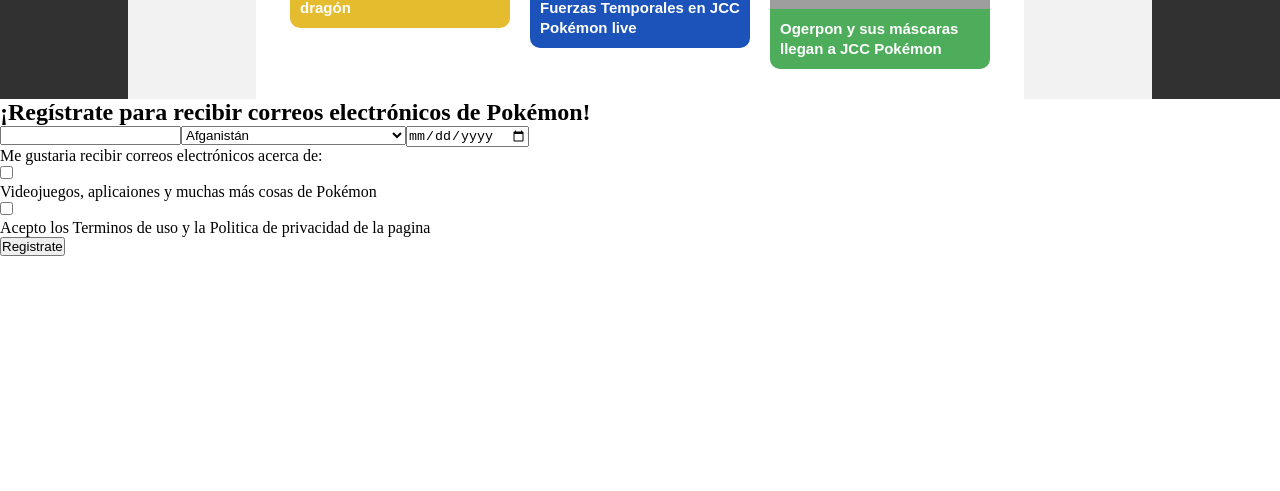
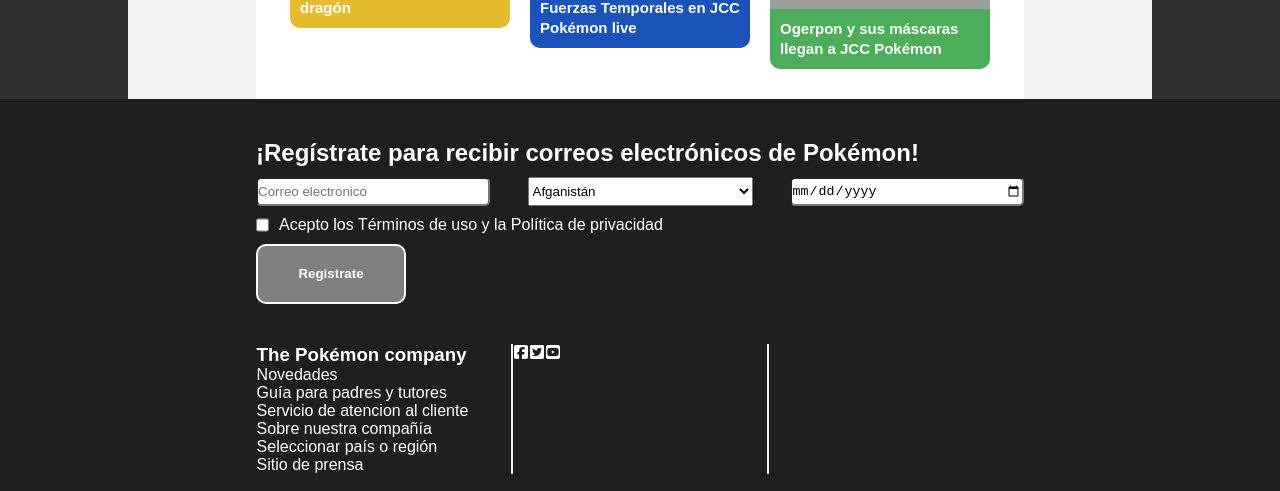
Before and after one commit to maksudxx/pokeApi, a React (Vite) app: page / in a window 1280 px wide. Shown: the part 913-1404 px from the top of the page. Before the commit the page ends 1169 px from the top, so only its background shows below. Built offline with nearby package versions, Linux system fonts and the light colour scheme; grey boxes are pictures that could not be loaded.

Commit message:
footer + estilos

```diff
--- a/src/components/Footer/Footer.jsx
+++ b/src/components/Footer/Footer.jsx
@@ -1,37 +1,62 @@
 import { paises } from "../../data/ListaPaises";
+import { FaSquareFacebook } from "react-icons/fa6";
+import { FaTwitterSquare } from "react-icons/fa";
+import { FaSquareYoutube } from "react-icons/fa6";
+
+import styles from "./Footer.module.css";
 export const Footer = () => {
   return (
-    <footer>
-      <div>
+    <footer className={styles.footerContainer}>
+      <div className={styles.footerContainerForm}>
         <h2>¡Regístrate para recibir correos electrónicos de Pokémon!</h2>
         <form action="">
-          <div>
-            <input type="email" />
+          <div className={styles.footerContainerInputForm}>
+            <input type="email" placeholder="Correo electronico" />
             <select name="" id="">
               {paises.map(({ name }, key) => (
                 <option value={name}>{name}</option>
               ))}
             </select>
-            <input type="date" />
+            <input type="date" placeholder="Fecha de Nacimiento" />
           </div>
-          <div>
-            <p>Me gustaria recibir correos electrónicos acerca de:</p>
-            <div>
-              <input type="checkbox" />
-              <p>Videojuegos, aplicaiones y muchas más cosas de Pokémon</p>
-            </div>
-            <div>
-              <input type="checkbox" />
-              <p>
-                Acepto los Terminos de uso y la Politica de privacidad de la
-                pagina
-              </p>
-            </div>
+          <div className={styles.footerContainerCheckbox}>
+            <input type="checkbox" />
+            <p>Acepto los Términos de uso y la Política de privacidad</p>
           </div>
-          <input type="submit" value="Registrate" />
+          <input
+            type="submit"
+            value="Registrate"
+            className={styles.footerFormSubmit}
+          />
         </form>
       </div>
-      <div></div>
+      <div className={styles.footerContainerContact}>
+        <div className={styles.columnInfo}>
+          <h3>The Pokémon company</h3>
+          <div className={styles.containerLinks}>
+            <a>Novedades</a>
+            <a>Guía para padres y tutores</a>
+            <a>Servicio de atencion al cliente</a>
+            <a>Sobre nuestra compañía</a>
+            <a>Seleccionar país o región</a>
+            <a>Sitio de prensa</a>
+          </div>
+        </div>
+        <div className={styles.containerSocial}>
+          <div>
+            <FaSquareFacebook />
+            <FaTwitterSquare />
+            <FaSquareYoutube />
+          </div>
+        </div>
+        <div className={styles.containerInfoPrivacity}><p></p>
+        <p></p>
+        <p></p>
+        <p></p>
+        <p></p>
+        <p></p>
+        <p></p></div>
+      </div>
     </footer>
   );
 };
--- a/src/components/Footer/Footer.module.css
+++ b/src/components/Footer/Footer.module.css
@@ -0,0 +1,69 @@
+.footerContainer {
+  color: #fff;
+  background: #1f1f1f;
+  font-family: "Roboto Flex", sans-serif;
+  display: flex;
+  flex-direction: column;
+  align-items: center;
+}
+
+.footerContainerForm {
+  width: 60%;
+  margin-top: 40px;
+}
+.footerContainerInputForm {
+  display: flex;
+  justify-content: space-between;
+  margin: 10px 0;
+}
+.footerContainerInputForm input {
+  height: 25px;
+  border-radius: 5px;
+  width: 30%;
+}
+.footerContainerCheckbox {
+  display: flex;
+  margin-bottom: 10px;
+}
+.footerContainerCheckbox p {
+  margin-left: 10px;
+}
+
+.footerFormSubmit {
+  height: 60px;
+  width: 150px;
+  border-radius: 10px;
+  background: #808080;
+  color: #fff;
+  font-weight: bold;
+  border: 2px solid #fff;
+}
+.footerFormSubmit:hover {
+  cursor: pointer;
+}
+
+.footerContainerContact {
+  display: flex;
+  margin-top: 40px;
+  justify-content: space-around;
+  width: 60%;
+  margin-bottom: 20px;
+}
+.columnInfo {
+  width: 33%;
+
+}
+.containerLinks {
+  display: flex;
+  flex-direction: column;
+}
+
+.containerSocial{
+    width: 33%;
+    border-left: 2px solid #f2f2f2;
+    border-right: 2px solid #f2f2f2;
+}
+
+.containerInfoPrivacity{
+    width: 33%;
+}
```
